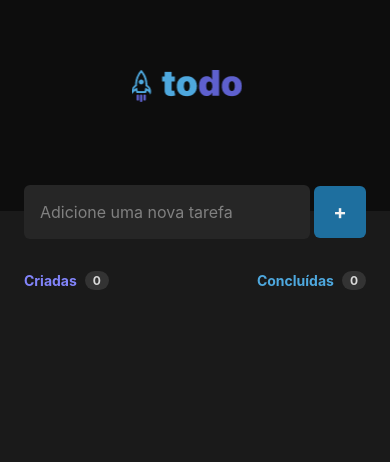
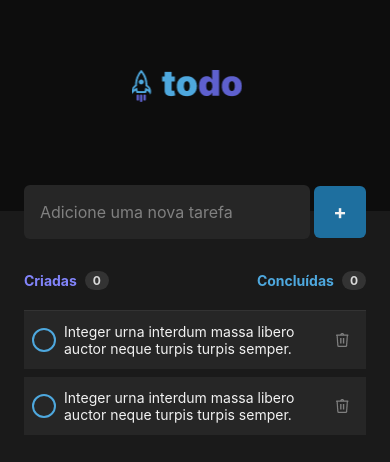
Before and after one commit to RenanFachin/RS_RN_ToDoApp, a React Native app: screen / in a window 390 px wide. Shown: the top 462 px of the page. Built offline with nearby package versions, Linux system fonts and the light colour scheme.

Commit message:
Cria componente de Lista de tasks e de Task Items

```diff
--- /dev/null
+++ b/src/components/TaskItem/index.tsx
@@ -0,0 +1,31 @@
+import { TouchableOpacity, View, Text, Image } from "react-native"
+import { styles } from "./styles"
+
+import trashIconImage from '../../assets/trash.png'
+
+export function TaskItem() {
+  return (
+    <View style={styles.container}>
+      <View style={styles.content}>
+
+        <TouchableOpacity>
+          <View style={styles.circle}>
+
+          </View>
+        </TouchableOpacity>
+
+        <Text style={styles.taskText}>
+          Integer urna interdum massa libero auctor neque turpis turpis semper.
+        </Text>
+
+        <TouchableOpacity>
+          <Image
+            source={trashIconImage}
+            style={styles.trash}
+          />
+        </TouchableOpacity>
+
+      </View>
+    </View>
+  )
+}
--- /dev/null
+++ b/src/components/TaskItem/styles.ts
@@ -0,0 +1,33 @@
+import { StyleSheet } from "react-native";
+
+export const styles = StyleSheet.create({
+  container: {
+    flex: 1,
+    paddingHorizontal: 24,
+  },
+  content: {
+    flexDirection: 'row',
+    alignItems: 'center',
+    gap: 8,
+    marginBottom: 8,
+    paddingHorizontal: 8,
+    paddingVertical: 12,
+    backgroundColor: '#262626',
+  },
+  circle: {
+    width: 24,
+    height: 24,
+    borderColor: '#4EA8DE',
+    borderRadius: 12,
+    borderWidth: 2
+  },
+  taskText: {
+    flex: 1,
+    color: '#F2F2F2',
+    fontSize: 14,
+  },
+  trash: {
+    width: 32,
+    height: 32,
+  }
+})
--- /dev/null
+++ b/src/components/Tasks/index.tsx
@@ -0,0 +1,48 @@
+import { FlatList, Image, Text, View } from "react-native";
+import { styles } from "./style";
+
+import ClipBoardImg from '../../assets/Clipboard.png'
+import { useState } from "react";
+import { TaskItem } from "../TaskItem";
+
+export function Tasks() {
+  const [items, setItems] = useState(['teste', 'teste2'])
+  // const [items, setItems] = useState([])
+
+  return (
+    <View style={styles.container}>
+      <FlatList
+        data={items}
+        renderItem={({ item }) => (
+          // <View>
+          //   <Text>
+          //     {item}
+          //   </Text>
+          // </View>
+          <TaskItem />
+        )}
+
+        ListEmptyComponent={() => (
+          <View style={styles.emptyTaskContainer}>
+
+            <Image
+              source={ClipBoardImg}
+            />
+
+
+            <View>
+              <Text style={styles.title}>
+                Você ainda não tem tarefas cadastradas
+              </Text>
+
+              <Text style={styles.subTitle}>
+                Crie tarefas e organize seus itens a fazer
+              </Text>
+            </View>
+          </View>
+        )}
+      />
+
+    </View>
+  )
+}
--- /dev/null
+++ b/src/components/Tasks/style.ts
@@ -0,0 +1,22 @@
+import { StyleSheet } from "react-native";
+
+export const styles = StyleSheet.create({
+  container: {
+    flex: 1,
+  },
+  emptyTaskContainer: {
+    padding: 48,
+    alignItems: 'center',
+    gap: 16
+  },
+  title: {
+    color: '#808080',
+    fontSize: 14,
+    fontWeight: 'bold',
+    lineHeight: 20
+  },
+  subTitle: {
+    color: '#808080',
+    fontSize: 14,
+  }
+})
--- a/src/screens/Home/index.tsx
+++ b/src/screens/Home/index.tsx
@@ -2,6 +2,7 @@ import { Image, Text, TextInput, View, TouchableOpacity } from "react-native";
 import { styles } from "./styles";
 
 import Logo from '../../assets/Logo.png'
+import { Tasks } from "../../components/Tasks";
 
 export function Home() {
   return (
@@ -39,8 +40,12 @@ export function Home() {
             <Text style={styles.concludedText}>Concluídas</Text>
             <Text style={styles.amountText}>0</Text>
           </View>
+
         </View>
       </View>
+
+
+      <Tasks />
 
 
     </View>
--- a/src/screens/Home/styles.ts
+++ b/src/screens/Home/styles.ts
@@ -51,12 +51,15 @@ export const styles = StyleSheet.create({
   userSummary: {
     marginTop: 32,
     flexDirection: 'row',
-    justifyContent: 'space-between'
+    justifyContent: 'space-between',
+    borderBottomWidth: 1,
+    borderBottomColor: '#333333'
   },
   summaryItem: {
     flexDirection: 'row',
     alignItems: 'center',
-    gap: 8
+    gap: 8,
+    marginBottom: 20,
   },
   createdText: {
     color: '#8284FA',
```
Also changed, not shown: src/assets/Clipboard.png (added), src/assets/trash.png (added).
